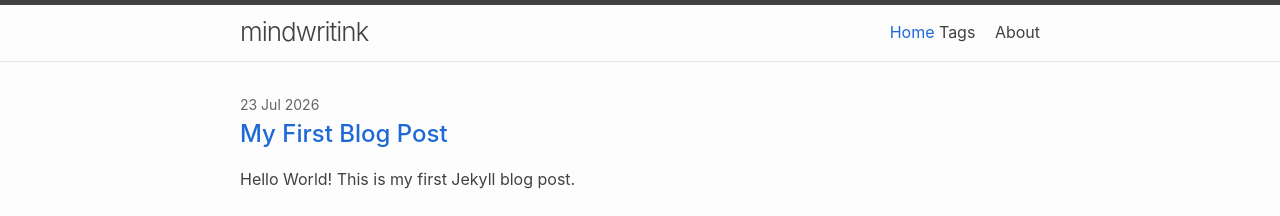
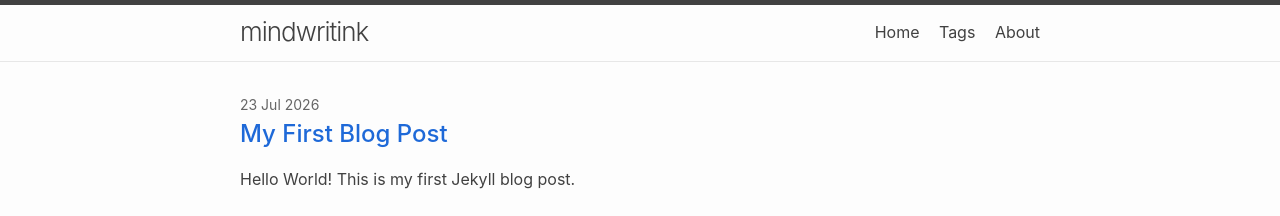
Before and after one commit to yudhidb/yudhidb.github.io, a Jekyll site: the page built from docs/index.md, in a window 1280 px wide. Shown: the top 216 px of the page. Built offline with Jekyll 4.4.1, drawn with Linux system fonts in a browser that asks for light colours; nearby versions of some CDN libraries.

Commit message:
Update nav-items.html

```diff
--- a/docs/_includes/nav-items.html
+++ b/docs/_includes/nav-items.html
@@ -1,6 +1,6 @@
 <div class="nav-items">
 <!-- <div class="trigger"> -->
-  <a class="page-link" href="/">Home</a>
+  <a class="nav-item" href="/">Home</a>
   {%- for path in include.paths -%}
   {%- assign hyperpage = site.pages | where: "path", path | first -%}
   {%- if hyperpage.title %}
```
